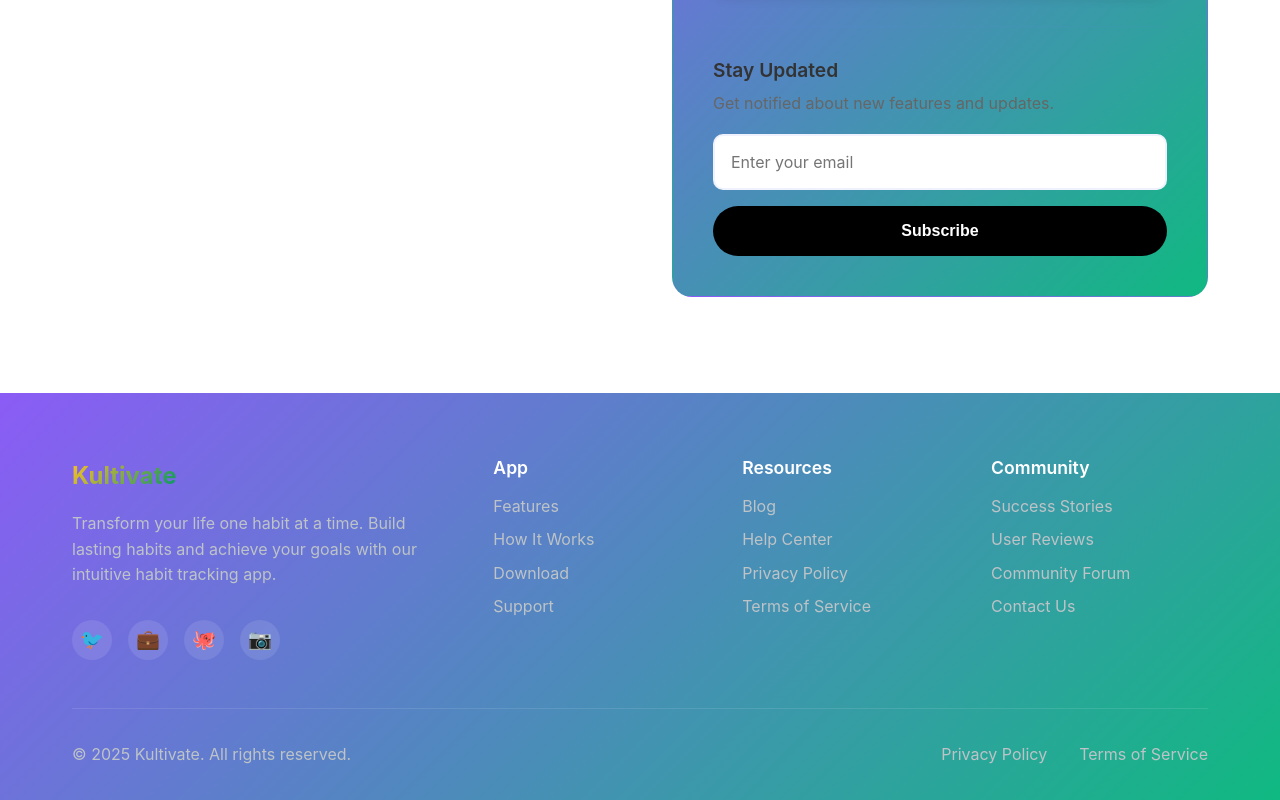
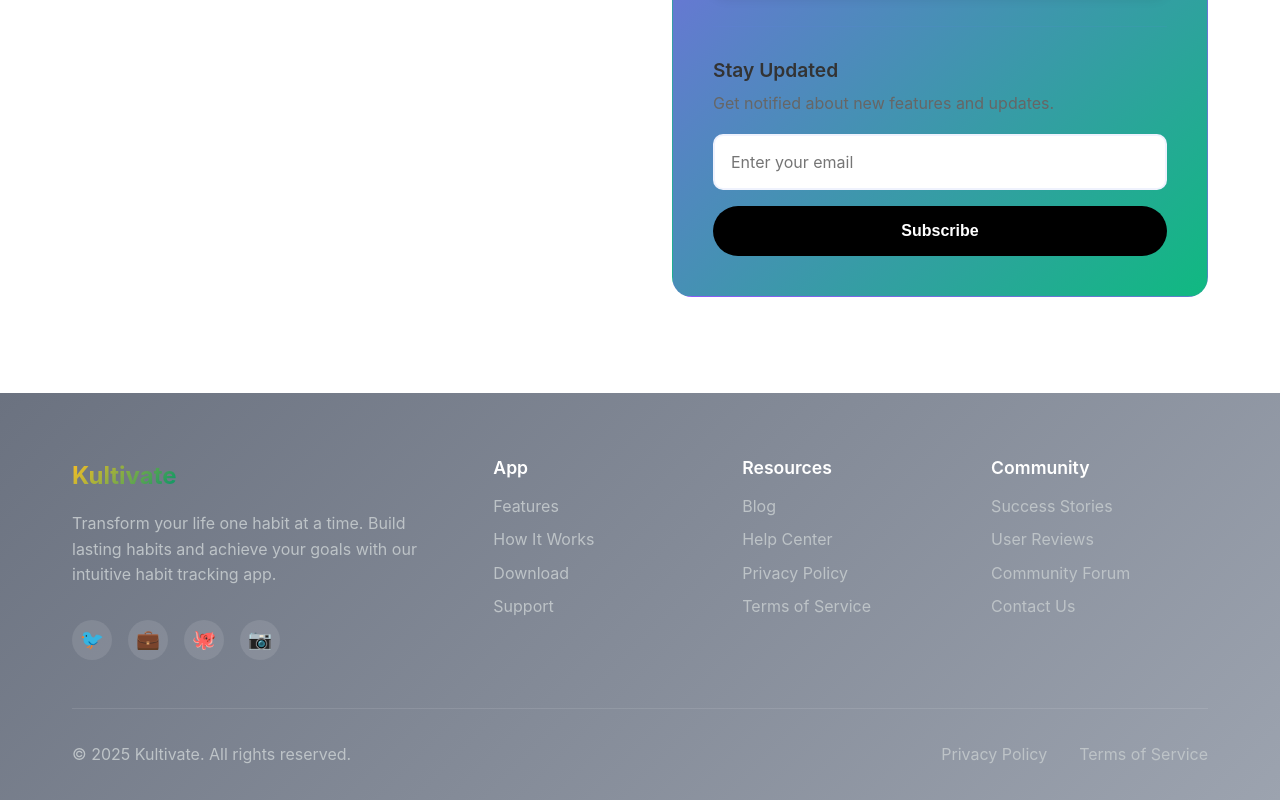
Before and after one commit to kartik480/HaBitTrackerWebIntro, a React (Create React App) app: page / in a window 1280 px wide. Shown: the part 3738-4538 px from the top of the page. Built offline with nearby package versions, Linux system fonts and the light colour scheme; the HTML template or start-up script is replaced by a standard one.

Commit message:
changed 2

```diff
--- a/src/components/Footer.css
+++ b/src/components/Footer.css
@@ -1,5 +1,5 @@
 .footer {
-  background: linear-gradient(135deg, #8b5cf6 0%, #10b981 100%);
+  background: linear-gradient(135deg, #6b7280 0%, #9ca3af 100%);
   color: #ffffff;
   padding: 4rem 0 2rem 0;
 }
```
